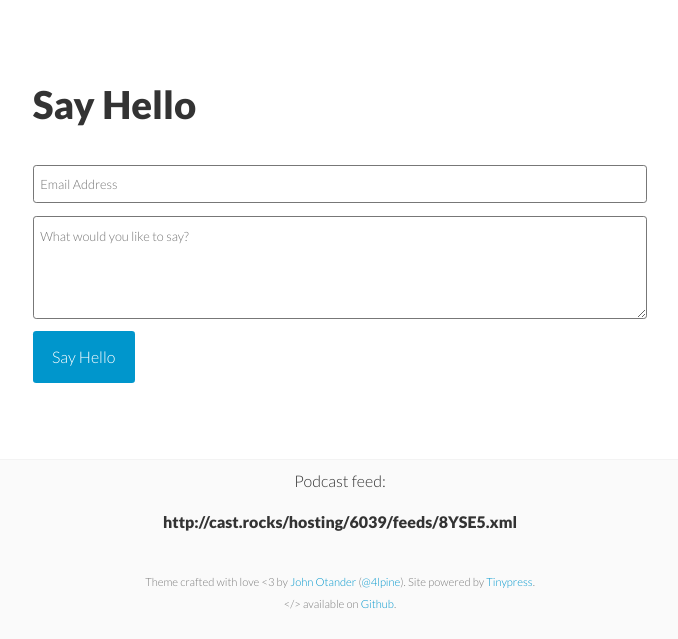
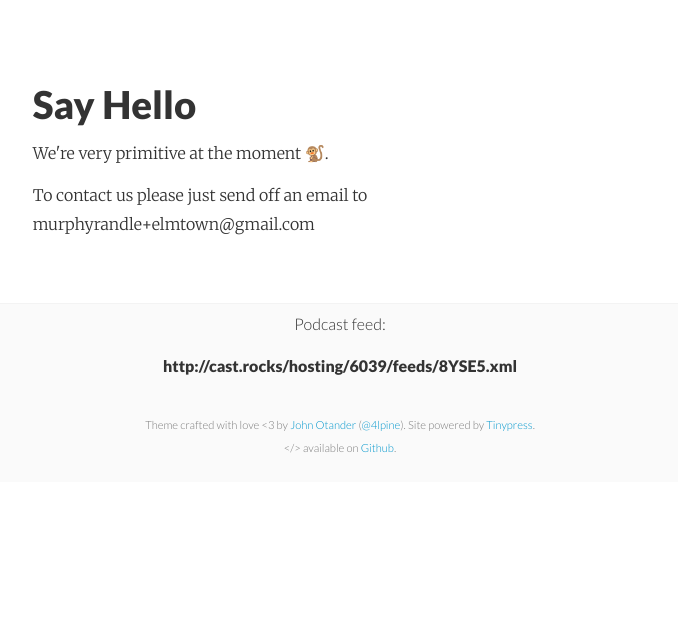
Before and after one commit to elmtown/elmtown.github.io, a Jekyll site: the page built from contact.html, in a window 1280 px wide. Shown: the part 1015-1654 px from the top of the page, without its empty margins (300-978 px from the left). Built offline with Jekyll 4.4.1, drawn with Linux system fonts in a browser that asks for light colours; after the commit the page ends 1497 px from its top, so only the background shows below that.

Commit message:
Create contact.html

```diff
--- a/contact.html
+++ b/contact.html
@@ -3,11 +3,9 @@ title: Say Hello
 permalink: "/contact/"
 layout: page
 ---
-
-<div class="py2">
-  <form action="https://forms.brace.io/{{ site.email }}" method="POST" class="form-stacked form-light">
-    <input type="text" name="email" class="input mobile-block" placeholder="Email Address">
-    <textarea type="text" name="content" class="input mobile-block" rows="5" placeholder="What would you like to say?"></textarea>
-    <input type="submit" class="button button-blue button-big mobile-block" value="Say Hello">
-  </form>
-</div>
+<p>
+We're very primitive at the moment 🐒.
+</p>
+<p>
+To contact us please just send off an email to murphyrandle+elmtown@gmail.com
+</p>
```
